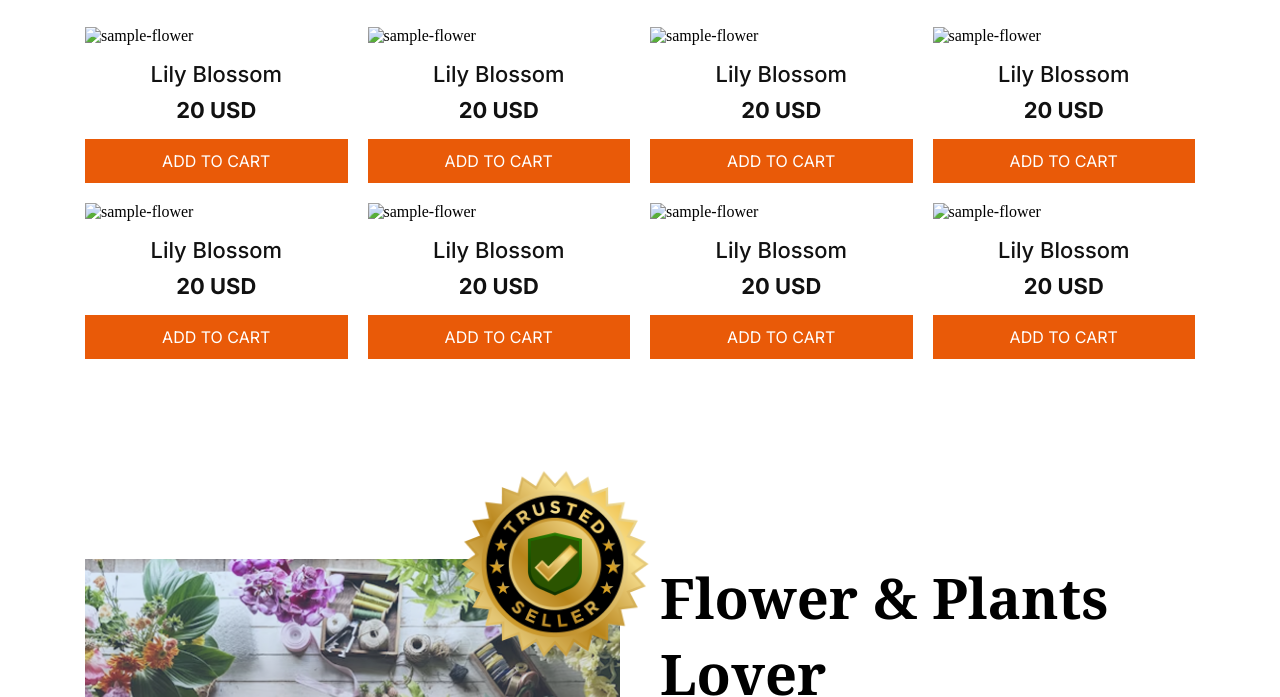
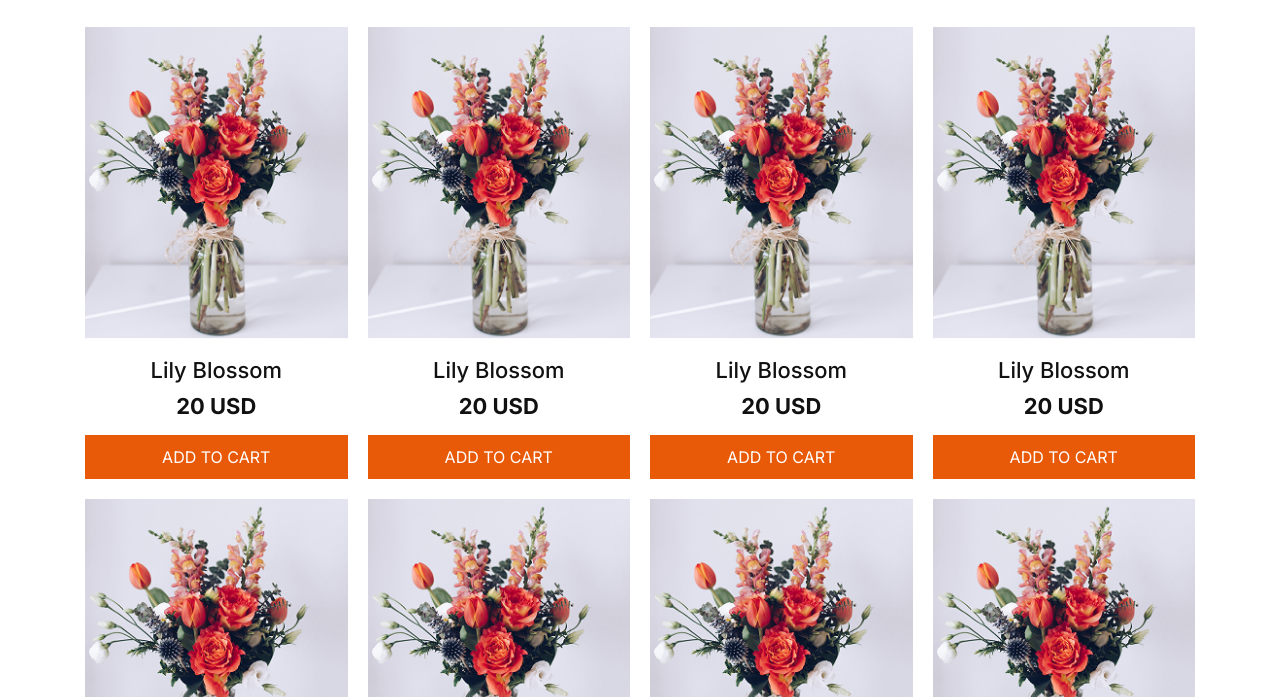
Before and after one commit to Kanonkafi/secound-assignment-flower, a plain HTML site: page index.html in a window 1280 px wide. Shown: the part 743-1440 px from the top of the page. Drawn offline with Linux system fonts and the light colour scheme; the site is published under a folder, as on GitHub Pages, so addresses that start at the root find nothing.

Commit message:
our plants section error solve

```diff
--- a/index.html
+++ b/index.html
@@ -61,7 +61,7 @@
                 <div class="Plants-card">
 
                     <div class="card">
-                        <img src="/assets/sample-flower-image.png" alt="sample-flower">
+                        <img src="./assets/sample-flower-image.png" alt="sample-flower">
                         <div class="card-text">
                            <h3>Lily Blossom</h3>
                            <p>20 USD</p>
@@ -71,7 +71,7 @@
                     </div>
 
                     <div class="card">
-                        <img src="/assets/sample-flower-image.png" alt="sample-flower">
+                        <img src="./assets/sample-flower-image.png" alt="sample-flower">
                         <div class="card-text">
                            <h3>Lily Blossom</h3>
                            <p>20 USD</p>
@@ -80,7 +80,7 @@
                           <button>ADD TO CART</button>
                     </div>
                     <div class="card">
-                        <img src="/assets/sample-flower-image.png" alt="sample-flower">
+                        <img src="./assets/sample-flower-image.png" alt="sample-flower">
                         <div class="card-text">
                            <h3>Lily Blossom</h3>
                            <p>20 USD</p>
@@ -90,7 +90,7 @@
                     </div>
 
                     <div class="card">
-                        <img src="/assets/sample-flower-image.png" alt="sample-flower">
+                        <img src="./assets/sample-flower-image.png" alt="sample-flower">
                         <div class="card-text">
                            <h3>Lily Blossom</h3>
                            <p>20 USD</p>
@@ -100,7 +100,7 @@
                     </div>
 
                     <div class="card">
-                        <img src="/assets/sample-flower-image.png" alt="sample-flower">
+                        <img src="./assets/sample-flower-image.png" alt="sample-flower">
                         <div class="card-text">
                            <h3>Lily Blossom</h3>
                            <p>20 USD</p>
@@ -110,7 +110,7 @@
                     </div>
 
                     <div class="card">
-                        <img src="/assets/sample-flower-image.png" alt="sample-flower">
+                        <img src="./assets/sample-flower-image.png" alt="sample-flower">
                         <div class="card-text">
                            <h3>Lily Blossom</h3>
                            <p>20 USD</p>
@@ -119,7 +119,7 @@
                          <button>ADD TO CART</button>
                     </div>
                     <div class="card">
-                        <img src="/assets/sample-flower-image.png" alt="sample-flower">
+                        <img src="./assets/sample-flower-image.png" alt="sample-flower">
                        <div class="card-text">
                            <h3>Lily Blossom</h3>
                            <p>20 USD</p>
@@ -129,7 +129,7 @@
                     </div>
 
                     <div class="card">
-                        <img src="/assets/sample-flower-image.png" alt="sample-flower">
+                        <img src="./assets/sample-flower-image.png" alt="sample-flower">
                         <div class="card-text">
                            <h3>Lily Blossom</h3>
                            <p>20 USD</p>
```
